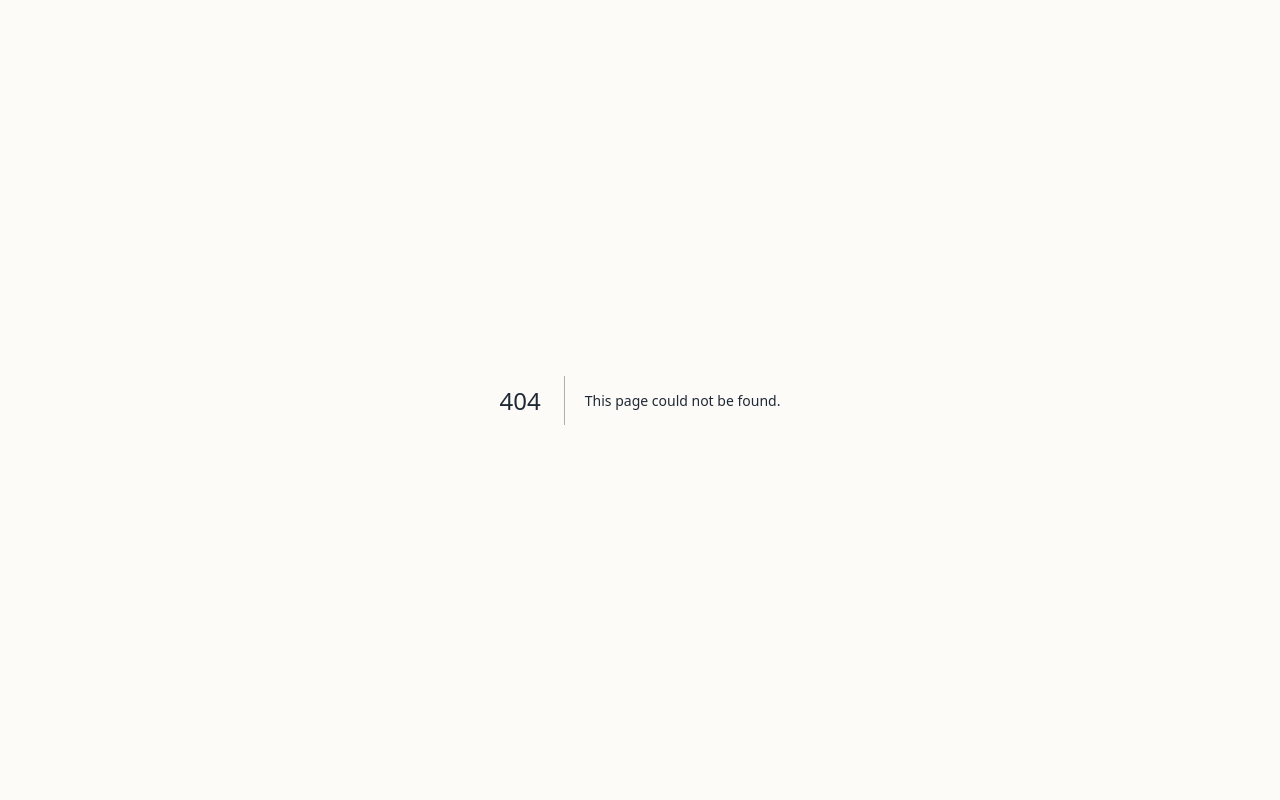
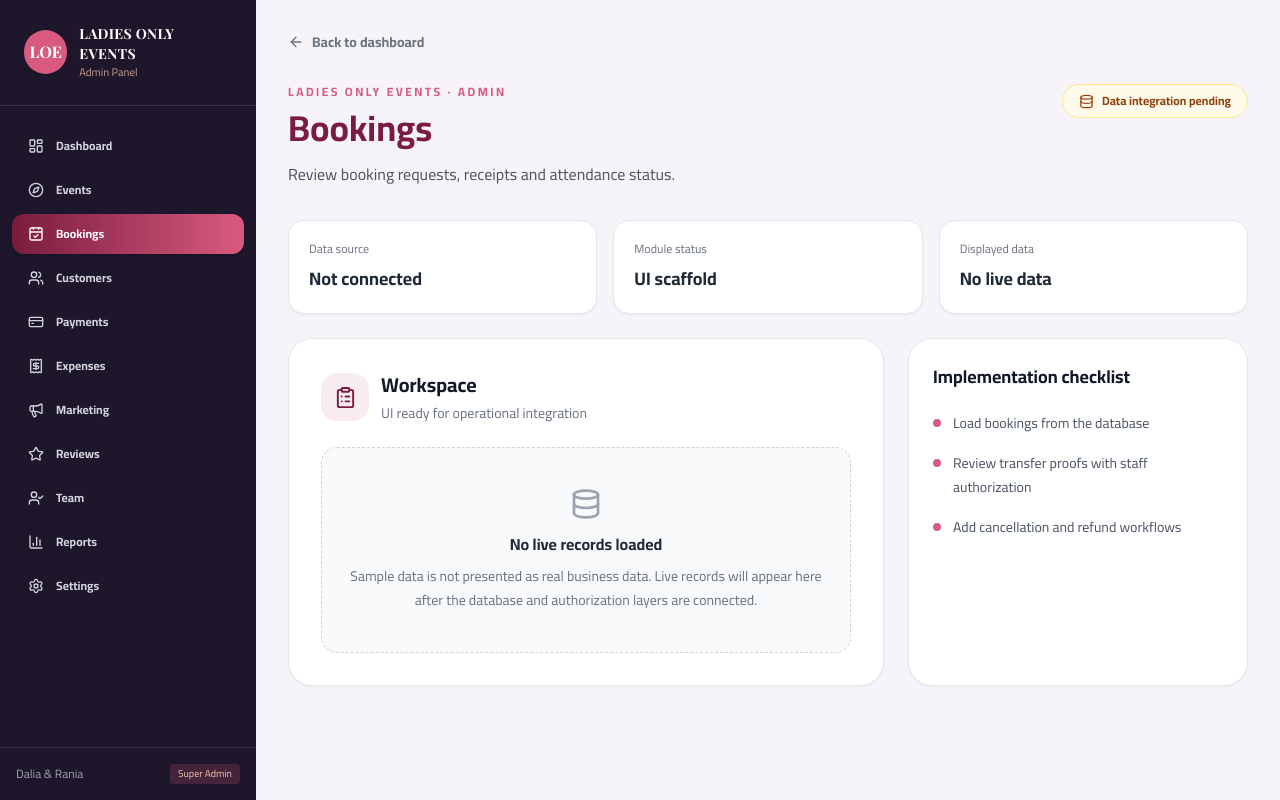
Before and after one commit to MustafaBadr-e3lanionline/ladies-only-events, a Next.js app in the folder apps/web/: page /en/admin/bookings in a window 1280 px wide. Before the commit this address had no page. Built offline with nearby package versions, Linux system fonts and the light colour scheme.

Commit message:
Add admin module screens for all navigation destinations

```diff
--- /dev/null
+++ b/apps/web/app/[locale]/admin/[section]/page.tsx
@@ -0,0 +1,62 @@
+import Link from "next/link";
+import {
+  CalendarDays, ClipboardList, Users, Wallet, Megaphone, BarChart3, UserRoundCog, Settings, ArrowLeft, ArrowRight, Database
+} from "lucide-react";
+
+const MODULES: Record<string, { en: string; ar: string; descEn: string; descAr: string; tasksEn: string[]; tasksAr: string[] }> = {
+  experiences: { en: "Experiences", ar: "الرحلات والفعاليات", descEn: "Create and maintain event listings, schedules, prices and capacity.", descAr: "إنشاء الرحلات وإدارة المواعيد والأسعار والسعة.", tasksEn: ["Connect experience editor to Supabase", "Manage event sessions and seat inventory", "Publish Arabic and English content"], tasksAr: ["ربط محرر الرحلات بقاعدة البيانات", "إدارة المواعيد والمقاعد المتاحة", "نشر المحتوى بالعربية والإنجليزية"] },
+  bookings: { en: "Bookings", ar: "الحجوزات", descEn: "Review booking requests, receipts and attendance status.", descAr: "مراجعة طلبات الحجز وإثباتات الدفع والحضور.", tasksEn: ["Load bookings from the database", "Review transfer proofs with staff authorization", "Add cancellation and refund workflows"], tasksAr: ["تحميل الحجوزات من قاعدة البيانات", "مراجعة التحويلات بصلاحيات موظفين", "إضافة تدفقات الإلغاء والاسترداد"] },
+  customers: { en: "Customer CRM", ar: "إدارة العميلات", descEn: "Manage customer profiles, booking history and consent preferences.", descAr: "إدارة ملفات العميلات وسجل الحجوزات وموافقات التواصل.", tasksEn: ["Connect customer profiles securely", "Add customer segments and activity history", "Respect communication consent and privacy requests"], tasksAr: ["ربط ملفات العميلات بأمان", "إضافة الشرائح وسجل النشاط", "احترام موافقات التواصل وطلبات الخصوصية"] },
+  finance: { en: "Finance", ar: "المالية والمدفوعات", descEn: "Reconcile collected payments, transfer proofs, refunds and trip expenses.", descAr: "مطابقة التحصيلات والتحويلات والاستردادات ومصروفات الرحلات.", tasksEn: ["Connect the payment ledger", "Add approval roles and audit trails", "Reconcile gateway and bank statements"], tasksAr: ["ربط دفتر الحركات المالية", "إضافة صلاحيات الاعتماد وسجل التدقيق", "مطابقة تقارير بوابة الدفع والبنك"] },
+  marketing: { en: "Marketing", ar: "التسويق والقنوات", descEn: "Measure campaign performance, booking sources and offer usage.", descAr: "قياس أداء الحملات ومصادر الحجوزات واستخدام العروض.", tasksEn: ["Connect campaign attribution", "Track conversion and acquisition cost", "Manage coupon rules and consent-based messages"], tasksAr: ["ربط مصادر الحجوزات بالحملات", "قياس التحويل وتكلفة اكتساب العميلة", "إدارة الكوبونات والرسائل بموافقة العميلة"] },
+  reports: { en: "Reports & Analytics", ar: "التقارير والتحليلات", descEn: "Review booking, occupancy, revenue and operating margin reports.", descAr: "مراجعة تقارير الحجوزات والإشغال والإيرادات والنتيجة التشغيلية.", tasksEn: ["Define trusted financial metrics", "Add date and event filters", "Export reconciled reports"], tasksAr: ["تعريف مؤشرات مالية موحدة", "إضافة فلاتر التاريخ والرحلة", "تصدير تقارير تمت مطابقتها"] },
+  team: { en: "Team", ar: "الفريق والصلاحيات", descEn: "Manage staff access, task ownership and operational responsibilities.", descAr: "إدارة صلاحيات الفريق والمسؤوليات والمهام التشغيلية.", tasksEn: ["Connect staff roles to Supabase Auth", "Apply least-privilege permissions", "Track sensitive actions in audit logs"], tasksAr: ["ربط أدوار الفريق بمصادقة Supabase", "تطبيق أقل قدر من الصلاحيات", "تسجيل الإجراءات الحساسة"] },
+  settings: { en: "Settings", ar: "إعدادات المنصة", descEn: "Configure policies, locales, notification providers and business rules.", descAr: "إعداد السياسات واللغات ومزودي الإشعارات وقواعد التشغيل.", tasksEn: ["Store settings securely", "Version cancellation and refund policies", "Verify provider configuration before enabling actions"], tasksAr: ["حفظ الإعدادات بأمان", "تأريخ نسخ سياسات الإلغاء والاسترداد", "التحقق من تكاملات الخدمات قبل تفعيلها"] },
+};
+
+const ICONS: Record<string, typeof CalendarDays> = {
+  experiences: CalendarDays, bookings: ClipboardList, customers: Users, finance: Wallet,
+  marketing: Megaphone, reports: BarChart3, team: UserRoundCog, settings: Settings,
+};
+
+export default async function AdminModulePage({
+  params, searchParams,
+}: {
+  params: Promise<{ locale: string; section: string }>;
+  searchParams?: Promise<{ tab?: string }>;
+}) {
+  const { locale, section } = await params;
+  const query = searchParams ? await searchParams : {};
+  const isAr = locale === "ar";
+  const key = section === "finance" && query.tab === "expenses" ? "finance" : section;
+  const module = MODULES[key];
+  if (!module) return <main className="p-8"><h1 className="text-2xl font-bold">Module not found</h1><Link href={`/${locale}/admin/dashboard`}>Return to dashboard</Link></main>;
+  const Icon = ICONS[key];
+  const tasks = isAr ? module.tasksAr : module.tasksEn;
+  const title = isAr ? module.ar : module.en;
+  const Arrow = isAr ? ArrowRight : ArrowLeft;
+
+  return <main className="min-h-screen bg-[#F6F4F8] p-4 sm:p-8">
+    <div className="mx-auto max-w-6xl">
+      <Link href={`/${locale}/admin/dashboard`} className="inline-flex items-center gap-2 text-sm font-bold text-gray-500 hover:text-brand-burgundy"><Arrow size={16}/>{isAr ? "العودة إلى لوحة المؤشرات" : "Back to dashboard"}</Link>
+      <div className="mt-7 flex flex-wrap items-start justify-between gap-4">
+        <div><p className="text-xs font-bold uppercase tracking-[0.2em] text-brand-rose">Ladies Only Events · Admin</p><h1 className="mt-2 text-3xl font-bold text-brand-burgundy sm:text-4xl">{query.tab === "expenses" ? (isAr ? "المصروفات" : "Expenses") : title}</h1><p className="mt-3 max-w-2xl leading-7 text-gray-600">{isAr ? module.descAr : module.descEn}</p></div>
+        <span className="inline-flex items-center gap-2 rounded-full border border-amber-200 bg-amber-50 px-4 py-2 text-xs font-bold text-amber-800"><Database size={15}/>{isAr ? "بانتظار ربط البيانات" : "Data integration pending"}</span>
+      </div>
+      <div className="mt-8 grid gap-4 sm:grid-cols-3">
+        {[
+          { title: isAr ? "مصدر البيانات" : "Data source", value: isAr ? "غير متصل" : "Not connected" },
+          { title: isAr ? "حالة الوحدة" : "Module status", value: isAr ? "واجهة أولية" : "UI scaffold" },
+          { title: isAr ? "البيانات المعروضة" : "Displayed data", value: isAr ? "لا توجد بيانات فعلية" : "No live data" },
+        ].map((item) => <div key={item.title} className="rounded-2xl border border-gray-200 bg-white p-5 shadow-sm"><p className="text-xs text-gray-500">{item.title}</p><p className="mt-2 text-lg font-bold text-gray-800">{item.value}</p></div>)}
+      </div>
+      <div className="mt-6 grid gap-6 lg:grid-cols-[1fr_340px]">
+        <section className="rounded-3xl border border-gray-200 bg-white p-6 shadow-sm sm:p-8">
+          <div className="flex items-center gap-3"><span className="flex h-12 w-12 items-center justify-center rounded-2xl bg-brand-softPink text-brand-burgundy"><Icon size={23}/></span><div><h2 className="text-xl font-bold text-gray-900">{isAr ? "مساحة العمل" : "Workspace"}</h2><p className="mt-1 text-sm text-gray-500">{isAr ? "الواجهة جاهزة للربط التشغيلي" : "UI ready for operational integration"}</p></div></div>
+          <div className="mt-6 rounded-2xl border border-dashed border-gray-300 bg-gray-50 px-5 py-10 text-center"><Database className="mx-auto h-8 w-8 text-gray-400"/><h3 className="mt-3 font-bold text-gray-800">{isAr ? "لم يتم تحميل سجلات فعلية" : "No live records loaded"}</h3><p className="mx-auto mt-2 max-w-lg text-sm leading-6 text-gray-500">{isAr ? "لن نعرض بيانات نموذجية على أنها بيانات حقيقية. بعد ربط قاعدة البيانات وتفعيل الصلاحيات، ستظهر السجلات هنا." : "Sample data is not presented as real business data. Live records will appear here after the database and authorization layers are connected."}</p></div>
+        </section>
+        <aside className="rounded-3xl border border-gray-200 bg-white p-6 shadow-sm"><h2 className="text-lg font-bold text-gray-900">{isAr ? "متطلبات الإكمال" : "Implementation checklist"}</h2><ul className="mt-5 space-y-4">{tasks.map((task) => <li key={task} className="flex gap-3 text-sm leading-6 text-gray-600"><span className="mt-2 h-2 w-2 shrink-0 rounded-full bg-brand-rose"/><span>{task}</span></li>)}</ul></aside>
+      </div>
+    </div>
+  </main>;
+}
```
